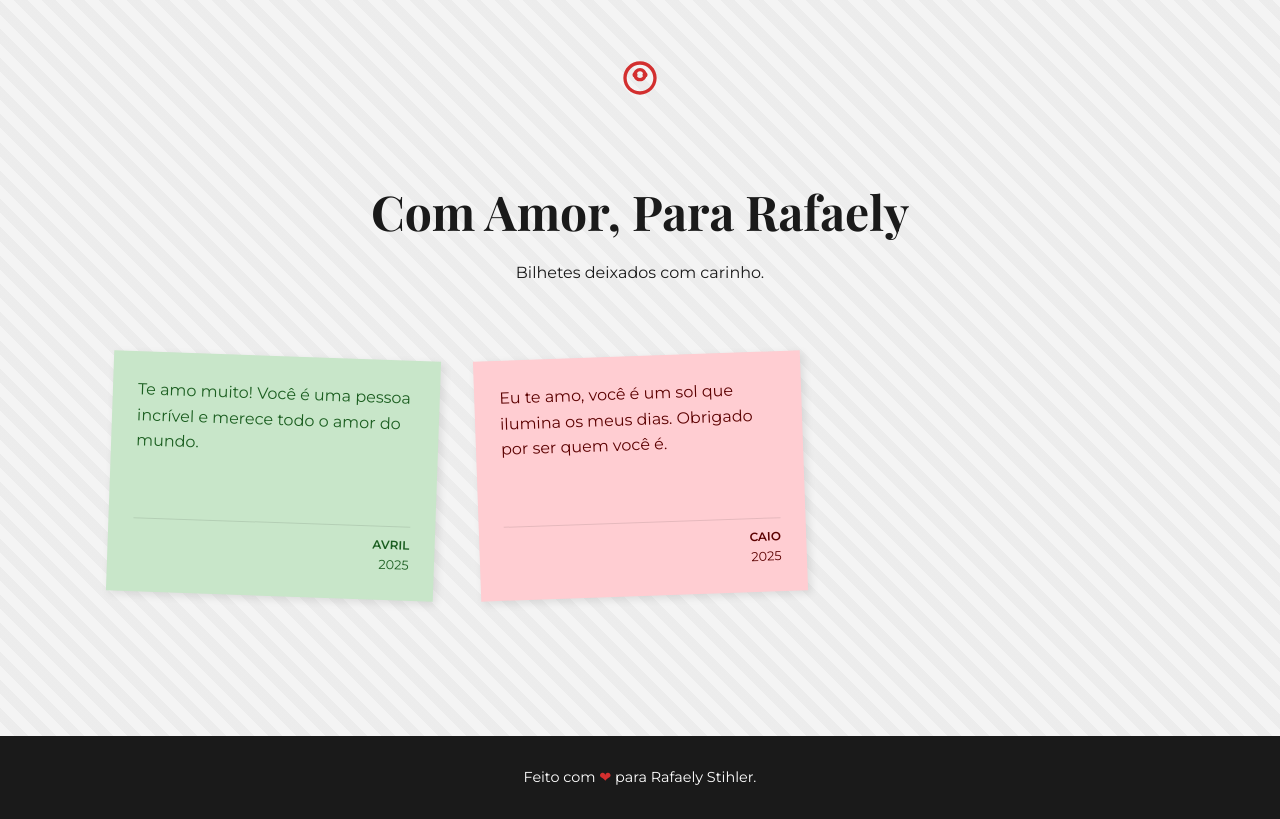
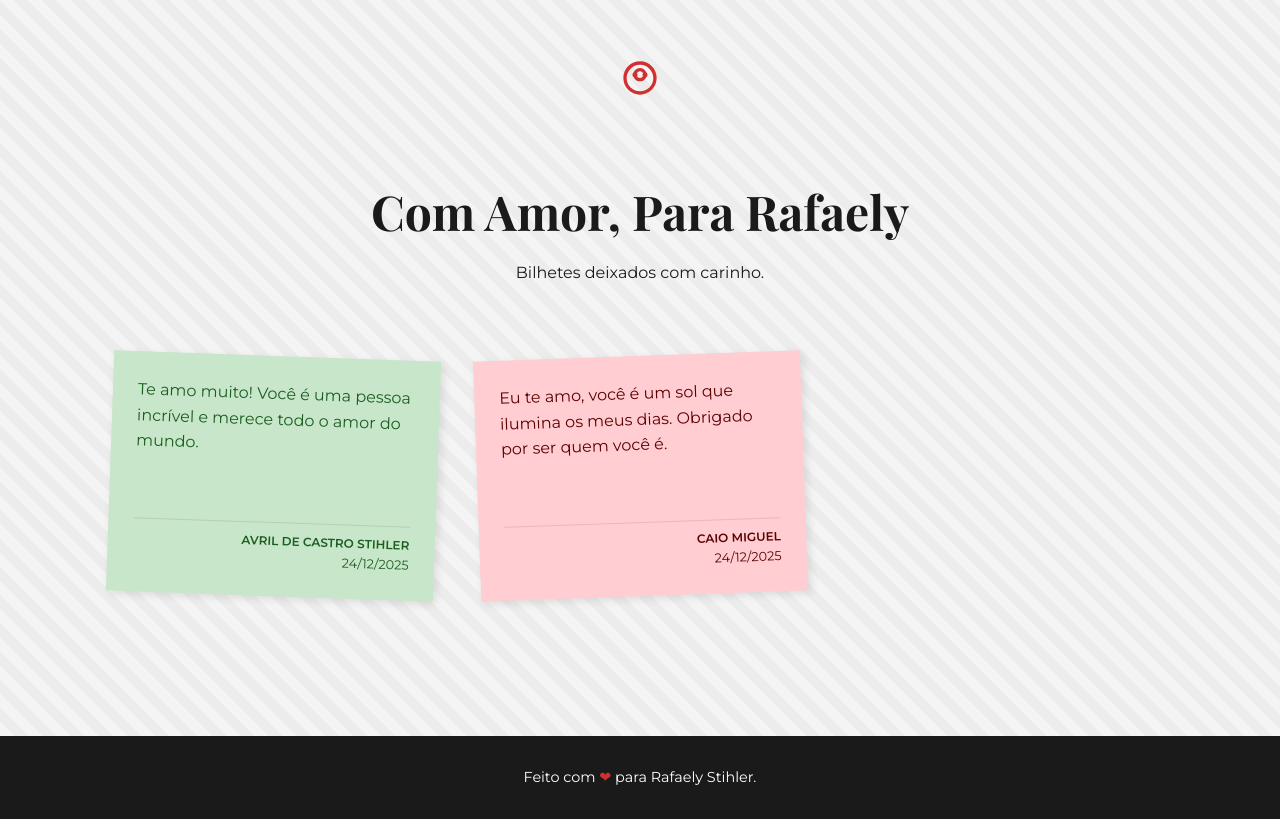
Before and after one commit to avrilstihler/Rafaely, a plain HTML site: page index.html in a window 1280 px wide. Shown: the part 4259-5078 px from the top of the page. Drawn offline with nearby package versions, Linux system fonts and the light colour scheme; a web font is replaced by a local one.

Commit message:
Update index.html

```diff
--- a/index.html
+++ b/index.html
@@ -385,16 +385,16 @@
         // Cores disponíveis: 'amarelo', 'rosa', 'cinza', 'azul', 'verde'
         const mensagens = [
             {
-                nome: "Avril",
+                nome: "Avril de Castro Stihler",
                 msg: "Te amo muito! Você é uma pessoa incrível e merece todo o amor do mundo.",
-                data: "2025",
+                data: "24/12/2025",
                 cor: "verde"
             },
 
             {
-                nome: "Caio",
+                nome: "Caio Miguel",
                 msg: "Eu te amo, você é um sol que ilumina os meus dias. Obrigado por ser quem você é.",
-                data: "2025",
+                data: "24/12/2025",
                 cor: "rosa"
             },
             // Adicione mais mensagens copiando o bloco acima
```
